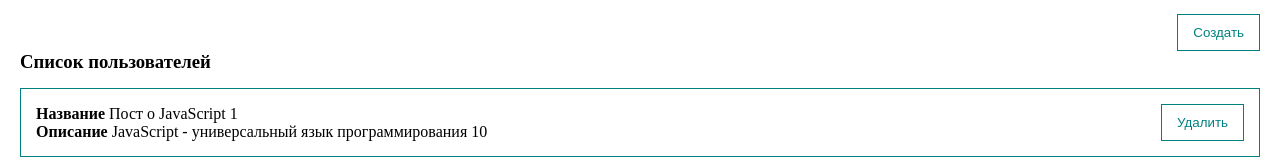
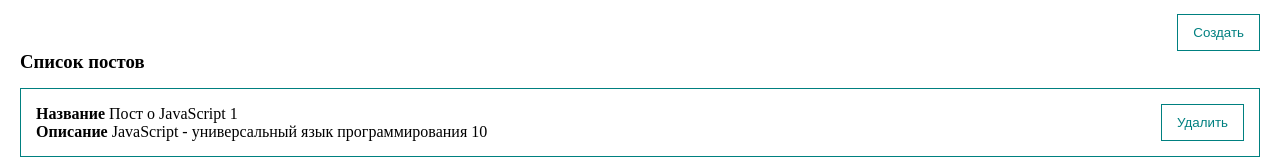
Before and after one commit to bombin78/vue3-app-example, a Vue app: page / in a window 1280 px wide. Shown: the part 143-301 px from the top of the page. Built offline with nearby package versions, Linux system fonts and the light colour scheme.

Commit message:
Список постов: удаление постов, отрисовка по условию

```diff
--- a/src/App.vue
+++ b/src/App.vue
@@ -1,7 +1,10 @@
 <template>
   <div class="app">
     <post-form @createPost="createPost" />
-    <post-list :posts="posts" />
+    <post-list
+      :posts="posts"
+      @remove-post="removePost"
+    />
   </div>
 </template>
 
@@ -39,6 +42,9 @@ export default {
     createPost(post) {
       this.posts.push(post);
     },
+    removePost(post) {
+      this.posts = this.posts.filter((p) => p.id !== post.id);
+    },
   },
 };
 </script>
--- a/src/components/PostItem.vue
+++ b/src/components/PostItem.vue
@@ -5,7 +5,11 @@
       <div><strong>Описание</strong> {{ post.body }}</div>
     </div>
     <div class="post__btns">
-      <my-button>Удалить</my-button>
+      <my-button
+        @click="$emit('removePost', post)"
+      >
+        Удалить
+      </my-button>
     </div>
   </div>
 </template>
--- a/src/components/PostList.vue
+++ b/src/components/PostList.vue
@@ -1,12 +1,19 @@
 <template>
-  <div>
-    <h3>Список пользователей</h3>
+  <div v-if="posts.length > 0">
+    <h3>Список постов</h3>
     <post-item
-      key="post.id"
       class="post"
       v-for="post in posts"
       :post="post"
+      key="post.id"
+      @remove-post="$emit('removePost', post)"
     />
+  </div>
+  <div
+    class="empty"
+    v-else
+  >
+    Список постов пуст
   </div>
 </template>
 
@@ -26,4 +33,12 @@ export default {
 };
 </script>
 
-<style scoped></style>
+<style scoped>
+  .empty {
+    margin-top: 30px;
+
+    color: red;
+    font-size: 24px;
+    text-align: center;
+  }
+</style>
```
Also changed, not shown: src/components/UI/MyInput.vue (+4 -4 lines).
